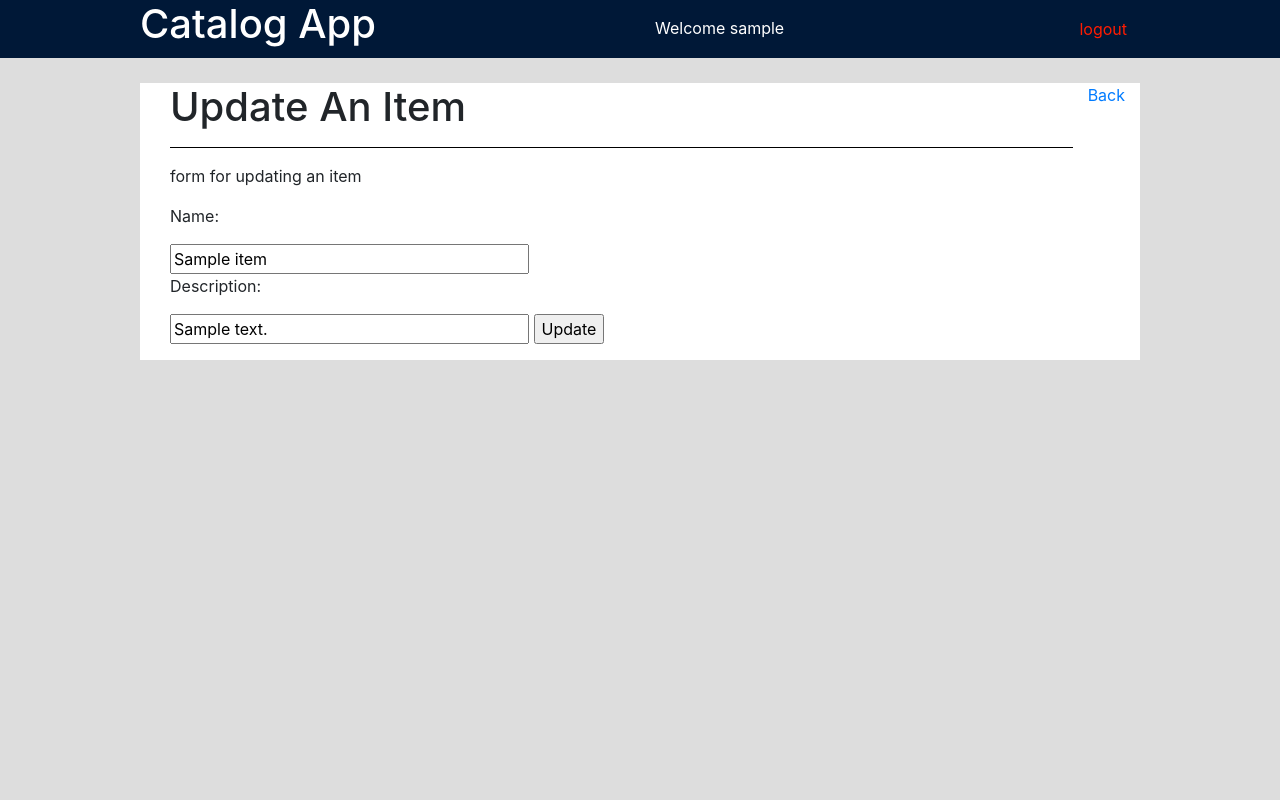
After one commit to Jbrown95/catalogProj, a Flask app: a page that uses templates/updateItem.html in a window 1280 px wide. The commit adds this page. Run offline with Flask 2, Linux system fonts and the light colour scheme; a user stored in the database is signed in; tables that the repository leaves empty hold one stand-in row (values such as "Sample post"); some libraries are stand-ins or nearby versions.

Commit message:
added updating items

```diff
--- a/application.py
+++ b/application.py
@@ -203,6 +203,22 @@ def addItem(category_name):
                                            categories=categories)
 
 
+@app.route('/catalog/<string:item_name>/update/item/',methods=['GET','POST'])
+@login_required
+def updateItem(item_name):
+    if request.method == 'GET':
+        item = session.query(Item).filter_by(item_name=item_name).one()
+        return render_template('updateItem.html',item=item)
+    elif request.method == 'POST':
+        item = session.query(Item).filter_by(item_name=item_name).one()
+        item.name = request.form['name']
+        item.description = request.form['description']
+        session.add(item)
+        session.commit()
+        return redirect(url_for('itemDescription',item_name=item.name))
+
+
+
 @app.route('/catalog/delete/<string:item_name>/')
 @login_required
 def deleteItem(item_name):
--- a/templates/itemDescription.html
+++ b/templates/itemDescription.html
@@ -7,6 +7,8 @@
         <h1 >{{item.item_name}}</h1>
         {% if current_user.get_id() %}
         <p><a href="{{url_for('deleteItem',item_name=item.item_name)}}">Delete Item</a></p>
+        <p><a href="{{url_for('updateItem', item_name=item.item_name)}}">Update Item</a></p>
+
         {% endif %}
 
         <hr>
--- /dev/null
+++ b/templates/updateItem.html
@@ -0,0 +1,22 @@
+{% extends "base.html" %}
+{% block body %}
+<div class='sub-body container-fluid'>
+  <p><a style="float:right" href="{{url_for('home')}}">Back</a></p>
+    <div class='row'>
+      <div class='col-sm-12' style='min-width:100%;'>
+        <h1 >Update An Item</h1>
+      <hr>
+      <p> form for updating an item</p>
+      <form action="{{url_for('updateItem',item_name=item.item_name)}}" method = 'POST'>
+      <p>Name:</p>
+      <input type='text' size='30' name='name' value="{{item.item_name}}">
+      <p>Description:</p>
+      <input type='text' size='30' name='description' value="{{item.description}}">
+
+      <input type='submit' value='Update'>
+
+      </form>
+  </div>
+  </div>
+</div>
+{% endblock %}
```
